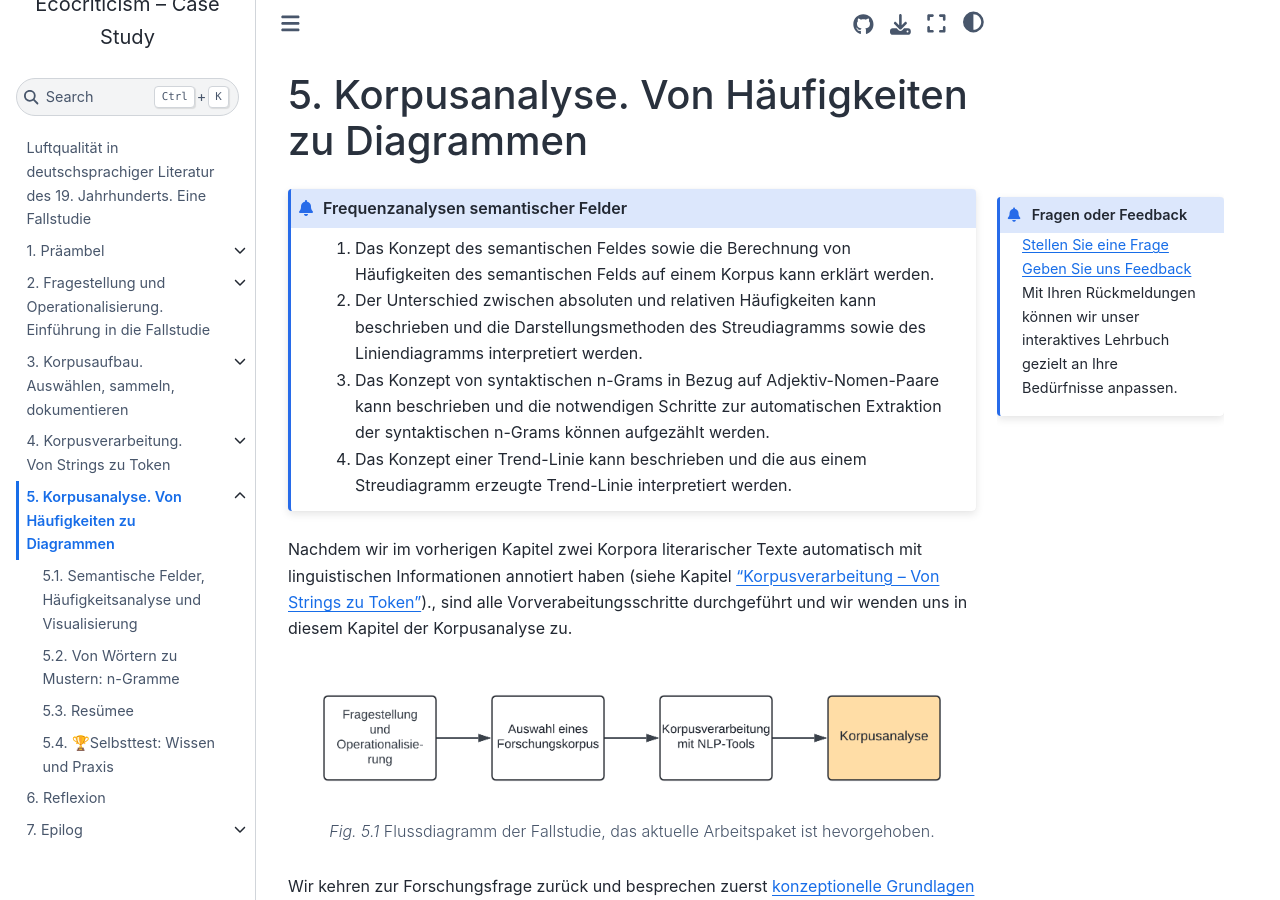
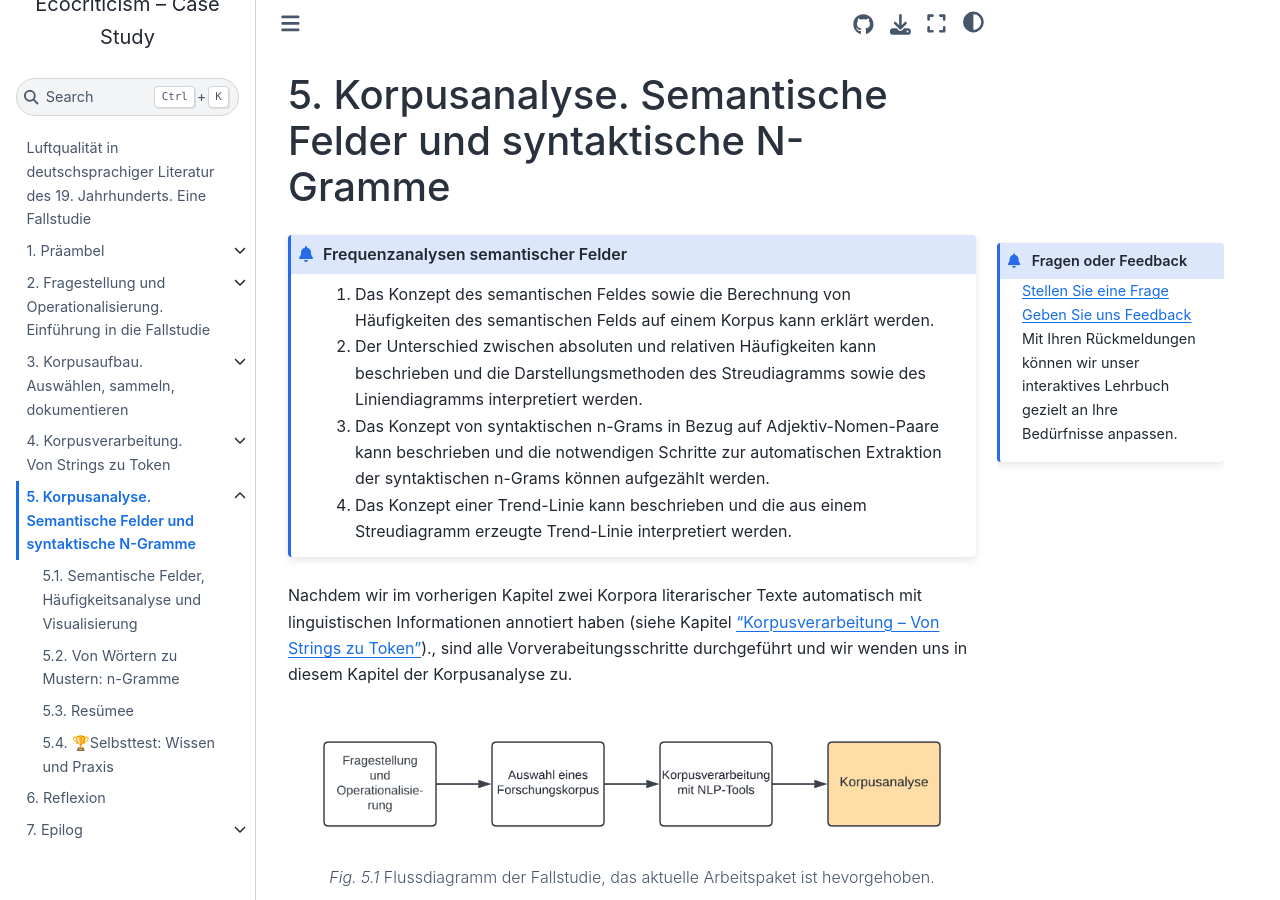
Before and after one commit to quadriga-dk/Text-Fallstudie-3, a Jupyter Book: the page built from corpus_analysis/corpus-analysis_intro.md, in a window 1280 px wide and 900 px high. Built offline with Jupyter Book 1.0.4 settings and Sphinx 7.4.7 and the Sphinx Book theme 1.1.4, drawn with Linux system fonts in a browser that asks for light colours; pages that are not in the unit, such as notebooks, are missing from menus.

Commit message:
actualize title of the analysis part

`````diff
--- a/corpus_analysis/corpus-analysis_intro.md
+++ b/corpus_analysis/corpus-analysis_intro.md
@@ -1,5 +1,5 @@
 (corpus-analysis_intro)=
-# Korpusanalyse. Von Häufigkeiten zu Diagrammen
+# Korpusanalyse. Semantische Felder und syntaktische N-Gramme
 ````{margin}
 ```{admonition} Fragen oder Feedback
 :class: frage-feedback
`````
